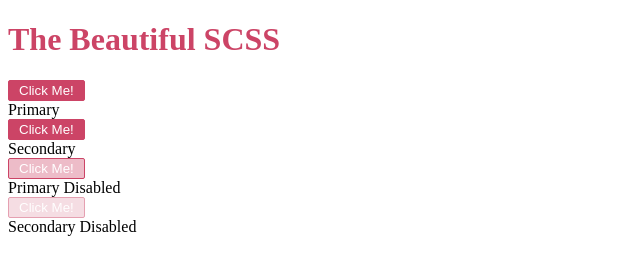
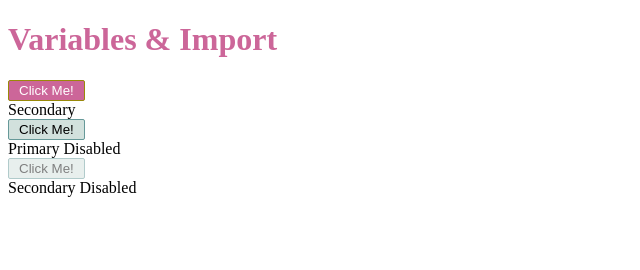
Before and after one commit to afifalfiano/Sass-Basic, a website: page index.html in a window 1280 px wide. Shown: the whole page, without its empty margins (0-640 px from the left). Drawn offline with Linux system fonts and the light colour scheme.

Commit message:
variables & import

```diff
--- /dev/null
+++ b/_variables.scss
@@ -0,0 +1,9 @@
+$hopbush: #c69 !default;
+$patina: #699 !default;
+$venus: #998909 !default;
+$nebula: #d2e1dd !default;
+
+$black: #000 !default;
+$white: #fff !default;
+
+$btn-disabled-opacity: 0.5 !default;
--- a/index.html
+++ b/index.html
@@ -7,8 +7,7 @@
     <link rel="stylesheet" href="build/stylesheets/styles.css">
 </head>
 <body>
-    <h1>The Beautiful SCSS</h1>
-    <button class="btn btn-primary">Click Me!</button> Primary
+    <h1>Variables & Import</h1>
     <button class="btn btn-primary">Click Me!</button> Secondary
     <button class="btn btn-secondary">Click Me!</button> Primary Disabled
     <button class="btn btn-secondary" disabled>Click Me!</button> Secondary Disabled
--- a/styles.scss
+++ b/styles.scss
@@ -1,25 +1,28 @@
+@import '_variables';
+
 body {
     h1 {
-        color: #c46;
+        color: $hopbush;
     }
 }
 
 .btn {
     padding: 2px 10px;
     border-radius: 2px;
-    border: 1px solid #c46;
     display: block;
 
     &.btn-primary{
-        color: #fff;
-        background-color: #c46;
+        color: $white;
+        background-color: $hopbush;
+        border: 1px solid $venus;
     }
     &.btn-secondary{
-        color:#fff;
-        background-color: #edbcc8;
+        color:$black;
+        background-color: $nebula;
+        border: 1px solid $patina;
     }
 
     &:disabled{
-        opacity: 0.5;
+        opacity: $btn-disabled-opacity;
     }
 }
```
Also changed, not shown: build/stylesheets/styles.css, 1 other file.
